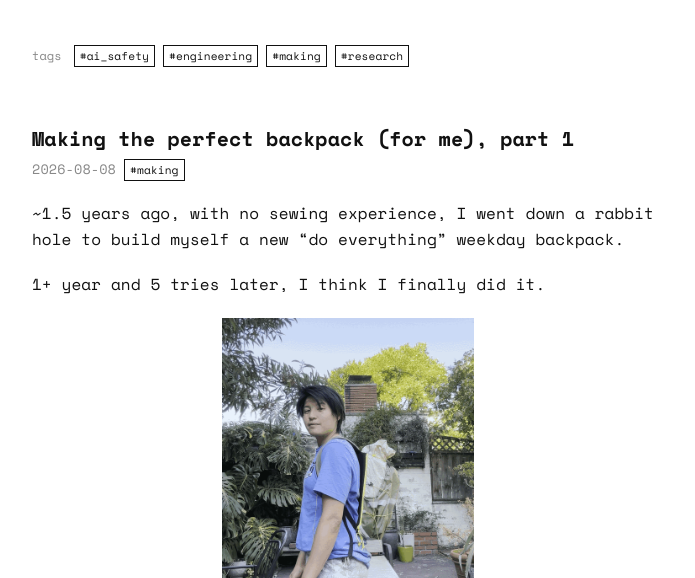
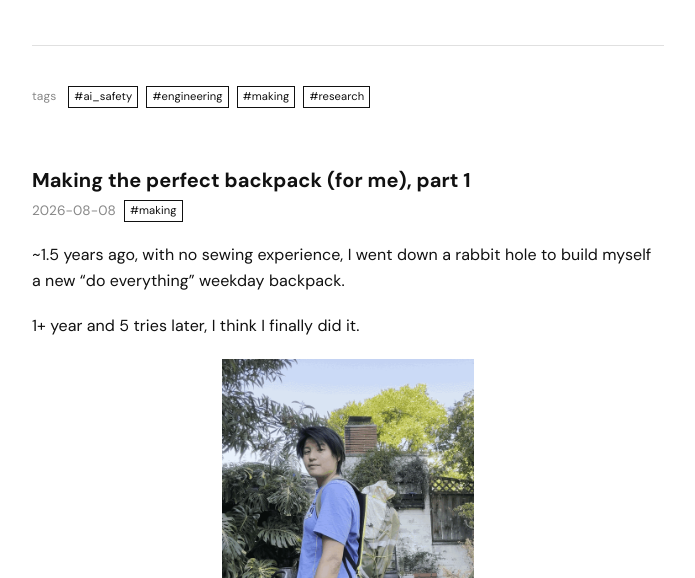
Before and after one commit to lisunshiny/liannsun.com, an Astro site in the folder blog/: page / in a window 1280 px wide. Shown: the part 222-800 px from the top of the page, without its empty margins (292-987 px from the left). Built offline with nearby package versions, Linux system fonts and the light colour scheme; Astro itself is replaced by a stand-in of ours.

Commit message:
style changes

```diff
--- a/blog/src/layouts/Base.astro
+++ b/blog/src/layouts/Base.astro
@@ -24,7 +24,7 @@ const { title, description, backHref = '/blog', backLabel = '← blog' } = Astro
     <link rel="preconnect" href="https://fonts.googleapis.com" />
     <link
       rel="stylesheet"
-      href="https://fonts.googleapis.com/css2?family=Space+Mono:ital,wght@0,400;0,700;1,400;1,700&display=swap"
+      href="https://fonts.googleapis.com/css2?family=DM+Sans:ital,opsz,wght@0,9..40,400;0,9..40,700;1,9..40,400;1,9..40,700&display=swap"
     />
     <style is:global>
       * {
@@ -50,7 +50,7 @@ const { title, description, backHref = '/blog', backLabel = '← blog' } = Astro
       }
 
       body {
-        font-family: 'Space Mono', monospace;
+        font-family: 'DM Sans', sans-serif;
         background: var(--bg);
         color: var(--fg);
         margin: 0 auto;
@@ -86,6 +86,12 @@ const { title, description, backHref = '/blog', backLabel = '← blog' } = Astro
 
       .tag:hover {
         opacity: 0.6;
+      }
+
+      .page-divider {
+        border: 0;
+        border-top: 1px solid var(--border);
+        margin: 0 0 2.5rem;
       }
 
       h2 a:hover {
@@ -126,7 +132,7 @@ const { title, description, backHref = '/blog', backLabel = '← blog' } = Astro
       }
 
       .prose code {
-        font-family: 'Space Mono', monospace;
+        font-family: 'DM Sans', sans-serif;
         font-size: 0.85em;
         background: var(--code-bg);
         padding: 0.1em 0.35em;
--- a/blog/src/pages/index.astro
+++ b/blog/src/pages/index.astro
@@ -21,6 +21,7 @@ const base = import.meta.env.BASE_URL;
 <Base title="blog — liann sun" backHref="/" backLabel="← liannsun.com">
   <h1 style="margin-top: 0; margin-bottom: 0.75rem;">Liann Sun - blog</h1>
   <p style="color: var(--muted); font-size: 0.85rem; margin-top: 0; margin-bottom: 3rem;">a place for me to write about things i do and make. all opinions are my own</p>
+  <hr class="page-divider" />
   {allTags.length > 0 && (
     <div style="margin-bottom: 3.5rem; display: flex; align-items: baseline; flex-wrap: wrap; gap: 0.5rem;">
       <span style="color: var(--muted); font-size: 0.75rem; margin-right: 0.25rem;">tags</span>
--- a/blog/src/pages/posts/[slug].astro
+++ b/blog/src/pages/posts/[slug].astro
@@ -23,6 +23,7 @@ const base = import.meta.env.BASE_URL;
         <a href={`${base}/tags/${tag}`} class="tag">#{tag}</a>
       ))}
     </div>
+    <hr class="page-divider" />
     <div class="prose"><Content /></div>
   </article>
 </Base>
```
